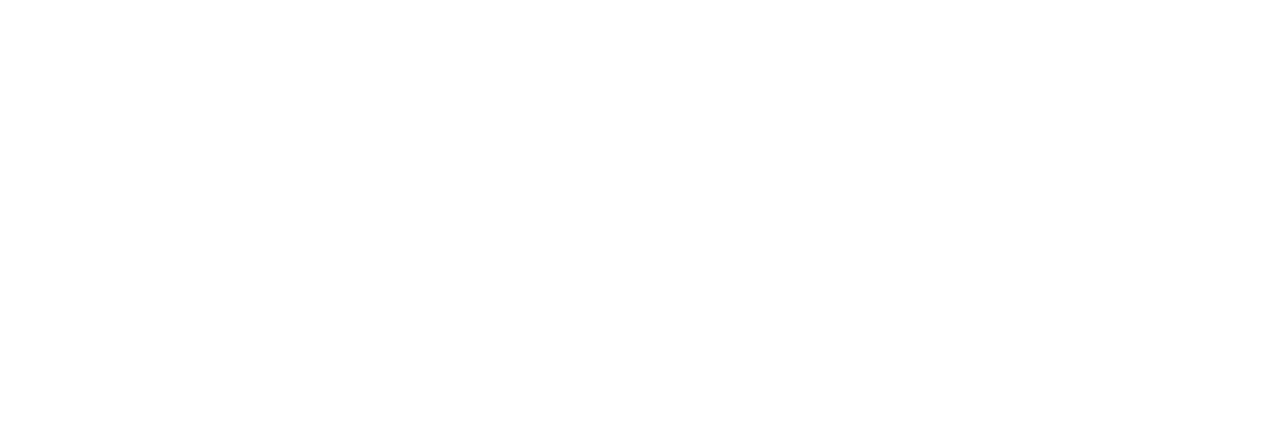
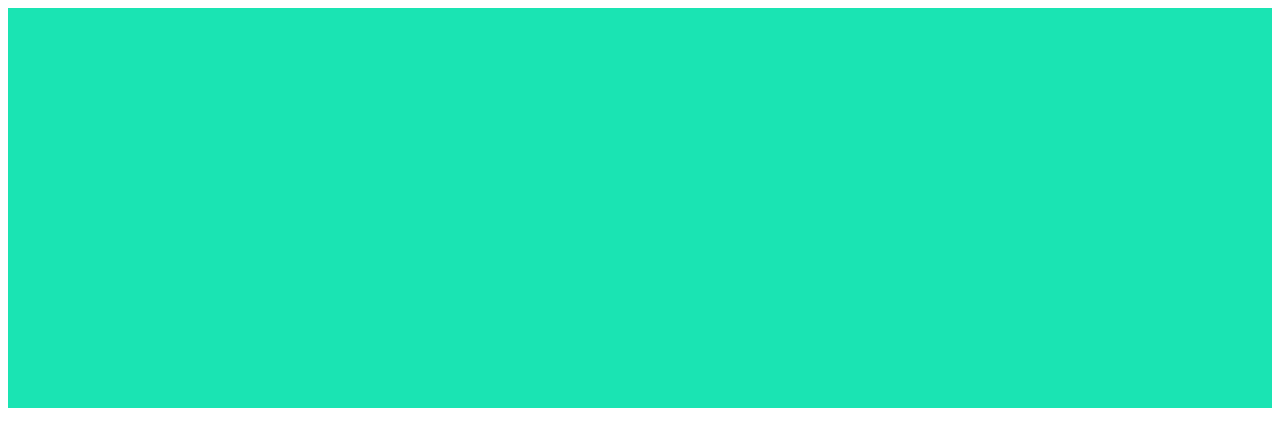
Before and after one commit to majaszczepanska/twocolumns, a plain HTML site: page index.html in a window 1280 px wide. Drawn offline with Linux system fonts and the light colour scheme.

Commit message:
Update index.html

```diff
--- a/index.html
+++ b/index.html
@@ -3,7 +3,7 @@
   <head>
     <title>Dwie kolumny</title>
     <meta charset="utf-8">
-    <link-rel="stylesheet" href="style.css">
+    <link rel="stylesheet" href="style.css">
   </head>
   <body>
     <header> </header>
```
